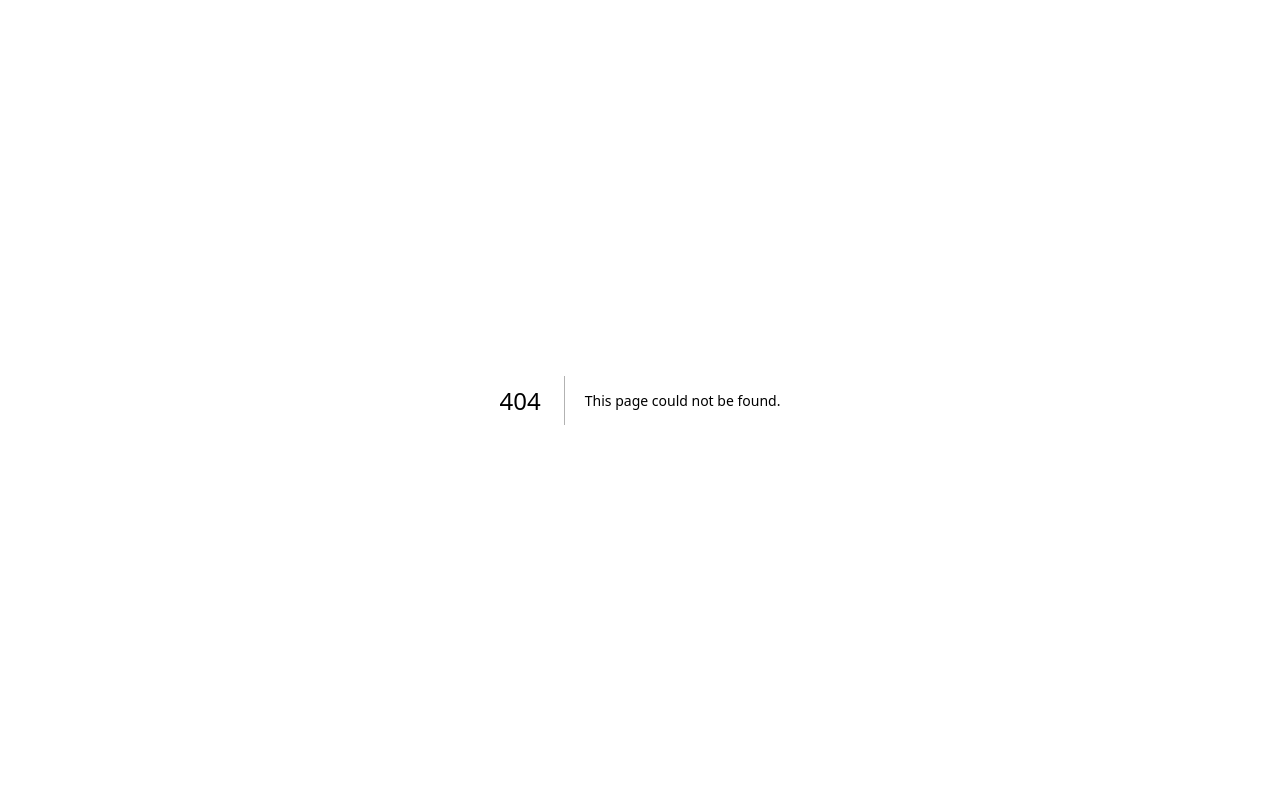
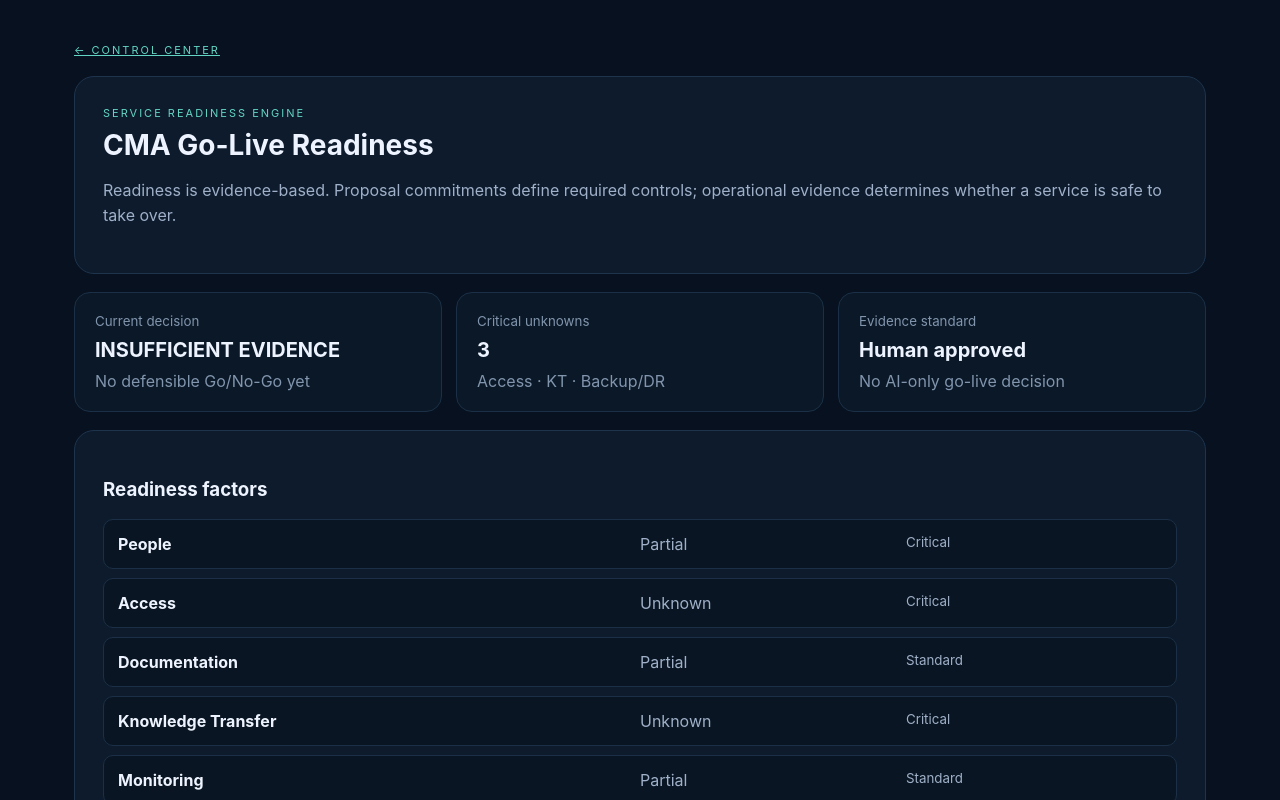
Before and after one commit to mohdassen/managedops, a Next.js app: page /readiness in a window 1280 px wide. Before the commit this address had no page. Shown: the top 800 px of the page. Built offline with nearby package versions, Linux system fonts and the light colour scheme.

Commit message:
feat: add evidence-based service readiness dashboard

```diff
--- /dev/null
+++ b/app/readiness/page.tsx
@@ -0,0 +1,11 @@
+const factors=[
+ ['People','Partial','Critical'],['Access','Unknown','Critical'],['Documentation','Partial','Standard'],['Knowledge Transfer','Unknown','Critical'],['Monitoring','Partial','Standard'],['SOP / Runbooks','Unknown','Standard'],['SLA / OLA','Partial','Critical'],['Backup / DR','Unknown','Critical']
+];
+export default function Readiness(){return <main>
+<a className="eyebrow" href="/">← CONTROL CENTER</a>
+<section className="panel"><p className="eyebrow">SERVICE READINESS ENGINE</p><h1>CMA Go-Live Readiness</h1><p>Readiness is evidence-based. Proposal commitments define required controls; operational evidence determines whether a service is safe to take over.</p></section>
+<section className="grid"><article><small>Current decision</small><strong>INSUFFICIENT EVIDENCE</strong><span>No defensible Go/No-Go yet</span></article><article><small>Critical unknowns</small><strong>3</strong><span>Access · KT · Backup/DR</span></article><article><small>Evidence standard</small><strong>Human approved</strong><span>No AI-only go-live decision</span></article></section>
+<section className="panel"><h3>Readiness factors</h3><div className="table">{factors.map(([name,status,critical])=><div className="row" key={name}><b>{name}</b><span>{status}</span><small>{critical}</small></div>)}</div></section>
+<section className="panel"><h3>Decision rule</h3><p><b>GO</b>: sufficient approved evidence and no critical blocker. <b>CONDITIONAL GO</b>: threshold met with controlled non-critical gaps. <b>NO-GO</b>: critical blocker exists. <b>INSUFFICIENT EVIDENCE</b>: evidence is not yet enough to judge safely.</p></section>
+<style jsx>{`.table{display:grid;gap:9px}.row{display:grid;grid-template-columns:2fr 1fr 1fr;gap:10px;padding:14px;background:#091522;border:1px solid #1b3047;border-radius:10px}.row span,.row small{color:#9fb0c8}`}</style>
+</main>}
```
